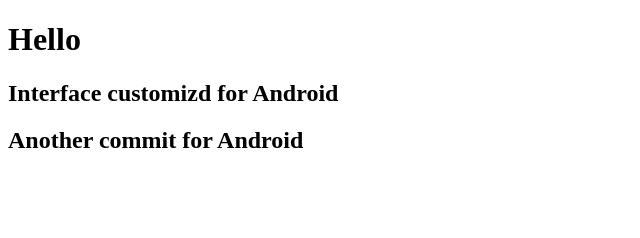
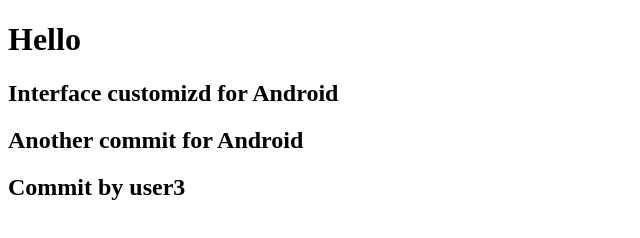
Before and after one commit to SU-Nesterenko/my_mobile_project, a plain HTML site: page index.htm in a window 1280 px wide. Shown: the whole page, without its empty margins (0-640 px from the left). Drawn offline with Linux system fonts and the light colour scheme.

Commit message:
Commit by user3

```diff
--- a/index.htm
+++ b/index.htm
@@ -7,5 +7,6 @@
 		<h1>Hello</h1>
 		<h2>Interface customizd for Android</h2>
 		<h2>Another commit for Android</h2>
+		<h2>Commit by user3</h2>
 	</body>
 </html>
```
